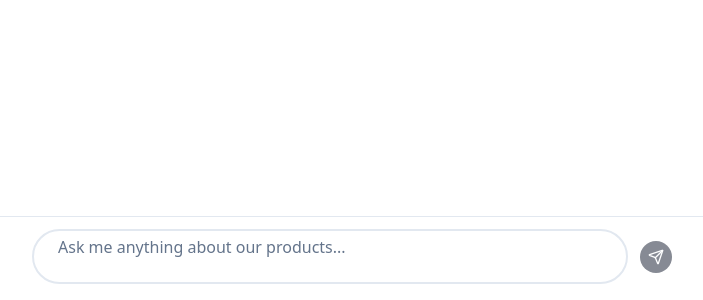
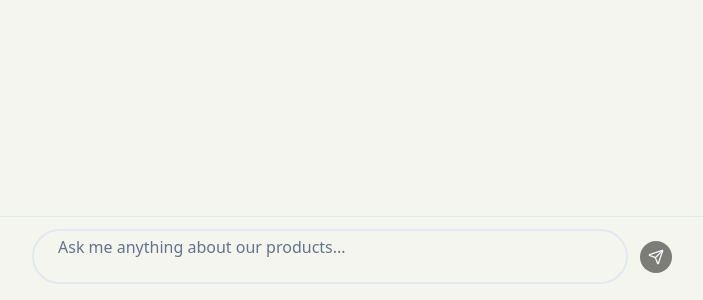
Before and after one commit to franmillaauria/arcos-chat, a React (Vite) app: page /answer in a window 1280 px wide. Shown: the part 500-800 px from the top of the page, without its empty margins (288-991 px from the left). Built offline with nearby package versions, Linux system fonts and the light colour scheme.

Commit message:
Refactor: Update colors
Update black text and background elements to #050505.
Set the webapp background color to #f3f7f3.

```diff
--- a/src/components/ProductGrid.tsx
+++ b/src/components/ProductGrid.tsx
@@ -92,13 +92,13 @@ export const ProductGrid = ({ products, isLoading }: ProductGridProps) => {
             </p>
 
             {/* Title */}
-            <h3 className="text-[#0B0B0B] text-[17px] md:text-[18px] font-bold leading-tight line-clamp-2">
+            <h3 className="text-foreground text-[17px] md:text-[18px] font-bold leading-tight line-clamp-2">
               {product.title}
             </h3>
 
             {/* Price */}
             <div className="flex items-center gap-2">
-              <span className="text-[#0B0B0B] text-[16px] md:text-[17px] font-normal">
+              <span className="text-foreground text-[16px] md:text-[17px] font-normal">
                 {formatPrice(product.price)}
               </span>
               {product.oldPrice && (
@@ -117,7 +117,7 @@ export const ProductGrid = ({ products, isLoading }: ProductGridProps) => {
             <button
               onClick={(e) => handleAddToCart(e, product.id)}
               disabled={product.inStock === false}
-              className="w-full h-11 md:h-12 bg-[#0B0B0B] text-white font-semibold rounded-full transition-all duration-200 hover:bg-[#2B2B2B] hover:shadow-lg disabled:opacity-50 disabled:cursor-not-allowed focus-visible:outline-none focus-visible:ring-2 focus-visible:ring-[#111] focus-visible:ring-opacity-24"
+              className="w-full h-11 md:h-12 bg-foreground text-background font-semibold rounded-full transition-all duration-200 hover:bg-foreground/90 hover:shadow-lg disabled:opacity-50 disabled:cursor-not-allowed focus-visible:outline-none focus-visible:ring-2 focus-visible:ring-foreground focus-visible:ring-opacity-24"
               aria-label={`Agregar ${product.title} al carrito`}
             >
               {product.inStock === false ? 'Agotado' : 'Agregar al carrito'}
--- a/src/components/QuestionChip.tsx
+++ b/src/components/QuestionChip.tsx
@@ -24,8 +24,8 @@ export const QuestionChip = ({
   };
 
   const variantClasses = {
-    light: "bg-[#ECEEE8] text-[#111111]",
-    dark: "bg-[#0B0B0B] text-[#FFFFFF]"
+    light: "bg-[#ECEEE8] text-foreground",
+    dark: "bg-foreground text-background"
   };
 
   return (
--- a/src/index.css
+++ b/src/index.css
@@ -8,39 +8,39 @@ All colors MUST be HSL.
 
 @layer base {
   :root {
-    --background: 0 0% 100%;
-    --foreground: 222.2 84% 4.9%;
+    --background: 63 22% 95%;
+    --foreground: 0 0% 2%;
 
     --card: 0 0% 100%;
-    --card-foreground: 222.2 84% 4.9%;
+    --card-foreground: 0 0% 2%;
 
     --popover: 0 0% 100%;
-    --popover-foreground: 222.2 84% 4.9%;
+    --popover-foreground: 0 0% 2%;
 
-    --primary: 222.2 47.4% 11.2%;
+    --primary: 0 0% 2%;
     --primary-foreground: 210 40% 98%;
 
     --secondary: 210 40% 96.1%;
-    --secondary-foreground: 222.2 47.4% 11.2%;
+    --secondary-foreground: 0 0% 2%;
 
     --muted: 210 40% 96.1%;
     --muted-foreground: 215.4 16.3% 46.9%;
 
     --accent: 210 40% 96.1%;
-    --accent-foreground: 222.2 47.4% 11.2%;
+    --accent-foreground: 0 0% 2%;
 
     --destructive: 0 84.2% 60.2%;
     --destructive-foreground: 210 40% 98%;
 
     --border: 214.3 31.8% 91.4%;
     --input: 214.3 31.8% 91.4%;
-    --ring: 222.2 84% 4.9%;
+    --ring: 0 0% 2%;
 
     /* AI Webchat Colors */
     --hero-bg: 57 17% 94%;
     --chip-light-bg: 57 17% 91%;
     --chip-light-text: 0 0% 7%;
-    --chip-dark-bg: 0 0% 4%;
+    --chip-dark-bg: 0 0% 2%;
     --chip-dark-text: 0 0% 100%;
     --input-shadow: 0 0% 0%;
 
@@ -50,13 +50,13 @@ All colors MUST be HSL.
 
     --sidebar-foreground: 240 5.3% 26.1%;
 
-    --sidebar-primary: 240 5.9% 10%;
+    --sidebar-primary: 0 0% 2%;
 
     --sidebar-primary-foreground: 0 0% 98%;
 
     --sidebar-accent: 240 4.8% 95.9%;
 
-    --sidebar-accent-foreground: 240 5.9% 10%;
+    --sidebar-accent-foreground: 0 0% 2%;
 
     --sidebar-border: 220 13% 91%;
 
```
